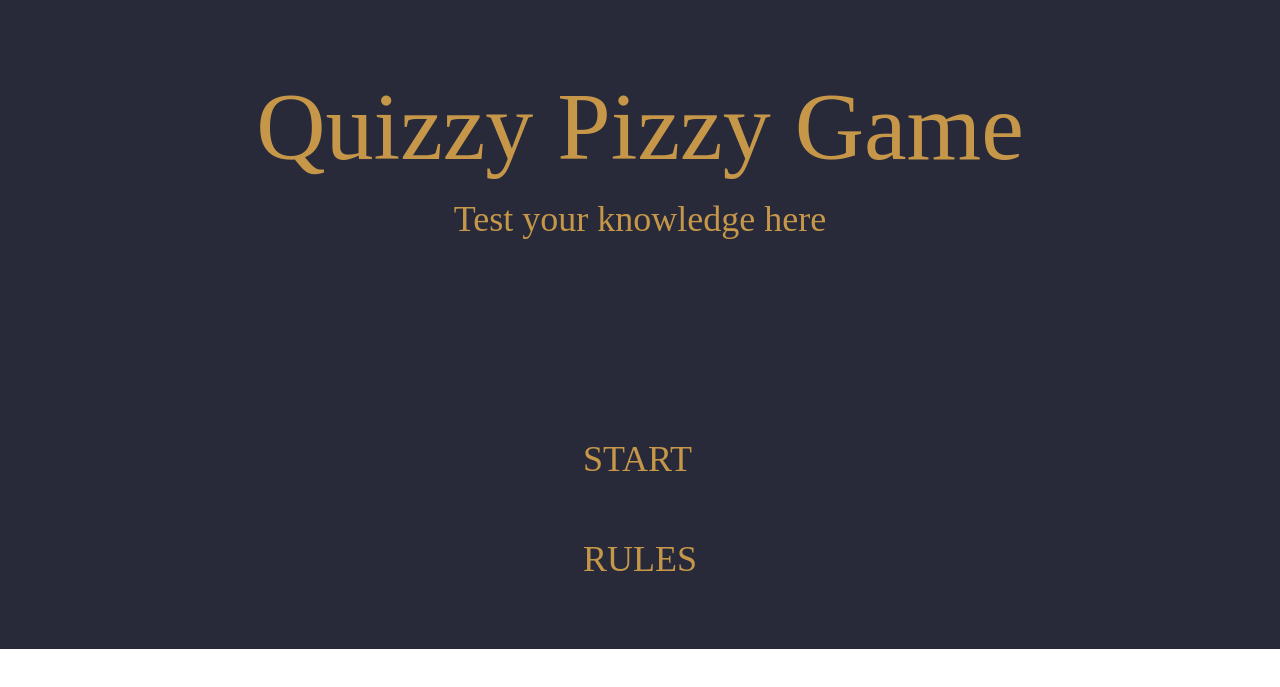
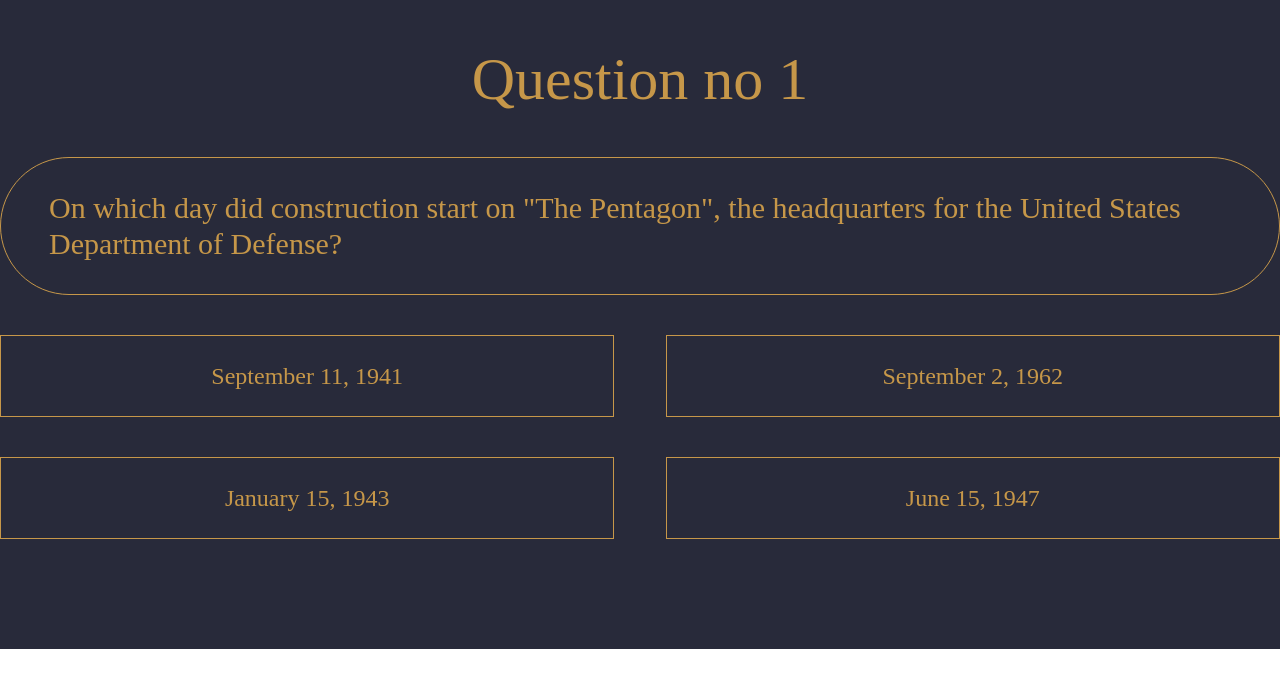
Before and after one commit to kashifaxioned/quizzy, a React (Create React App) app: page / in a window 1280 px wide. Shown: the part 151-838 px from the top of the page. Before the commit the page ends 800 px from the top, so only its background shows below. Built offline with nearby package versions, Linux system fonts and the light colour scheme; a web font is replaced by a local one.

Commit message:
Question page added

```diff
--- a/src/component/App.jsx
+++ b/src/component/App.jsx
@@ -1,10 +1,12 @@
 import React from 'react'
 import Home from './Home/Home'
+import Questions from './Questions/Questions'
 
 export default function App() {
   return (
     <div>
-      <Home/>
+      {/* <Home/> */}
+      <Questions/>
     </div>
   )
 }
--- /dev/null
+++ b/src/component/Questions/Questions.jsx
@@ -0,0 +1,53 @@
+import React, {  useRef, useState } from "react";
+
+export default function Questions() {
+  const [isClicked, setClicked] = useState(false);
+
+  const clickedContainer = useRef();
+
+  const handleClick = (e) => {
+    clickedContainer.current && clickedContainer.current.classList.remove("bg-orange", "text-black");
+    clickedContainer.current = e.target;
+    clickedContainer.current.className += " bg-orange text-black"
+    setClicked(true);
+  };
+
+  return (
+    <div className="font-rubik bg-grey text text-gold border-box">
+      <div className="container mx-auto min-h-[100vh] text-center translate-y-1/4 flex-col">
+        <h3 className="text-6xl">Question no 1</h3>
+        <p className="mt-12 text-3xl py-8 px-12 border border-gold rounded-full text-left">
+          On which day did construction start on &quot;The Pentagon&quot;, the
+          headquarters for the United States Department of Defense?
+        </p>
+        <div className="mt-10 flex flex-wrap justify-between">
+          <button
+            onClick={handleClick}
+            className={`py-6 basis-[48%] mb-10 text-2xl border border-gold cursor-pointer`}
+          >
+            September 11, 1941
+          </button>
+          <button
+            onClick={handleClick}
+            className={`py-6 basis-[48%] mb-10 text-2xl border border-gold cursor-pointer`}
+          >
+            September 2, 1962
+          </button>
+          <button
+            onClick={handleClick}
+            className={`py-6 basis-[48%] text-2xl border border-gold cursor-pointer`}
+          >
+            January 15, 1943
+          </button>
+          <button
+            onClick={handleClick}
+            className={`py-6 basis-[48%] text-2xl border border-gold cursor-pointer`}
+          >
+            June 15, 1947
+          </button>
+        </div>
+        {isClicked && <span className="py-5 px-10 mt-12 border border-gold text-2xl cursor-pointer uppercase inline-block text-right transition durtion-100 ease-in hover:bg-orange hover:text-grey">submit</span>}
+      </div>
+    </div>
+  );
+}
--- a/tailwind.config.js
+++ b/tailwind.config.js
@@ -6,6 +6,8 @@
       colors: {
         grey: "#282A3A",
         gold: "#C69749 ",
+        orange: "#F49D1A",
+        black: "#000"
       },
       fontFamily: {
         rubik: ["Rubik Marker Hatch", "cursive"],
```
